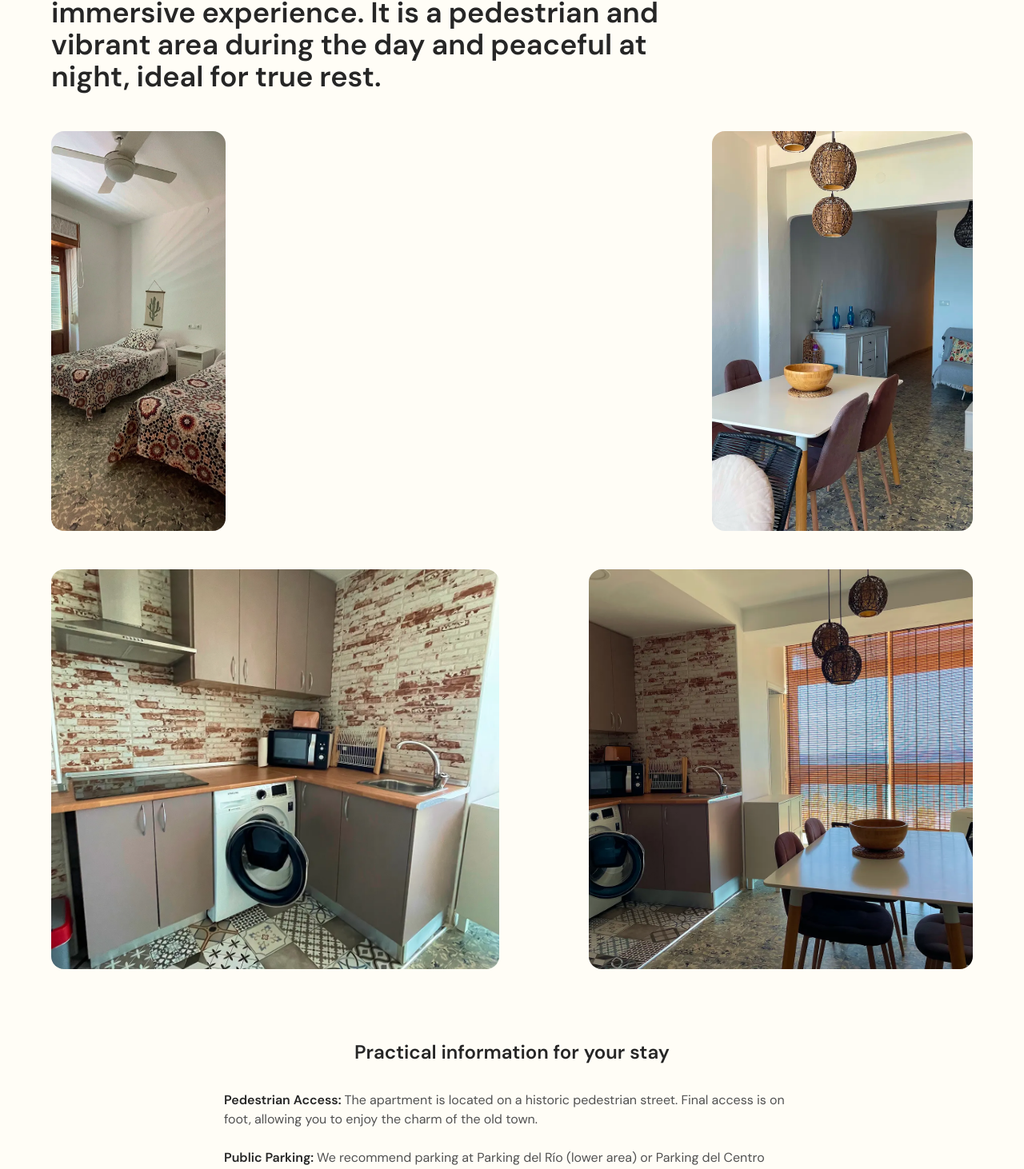
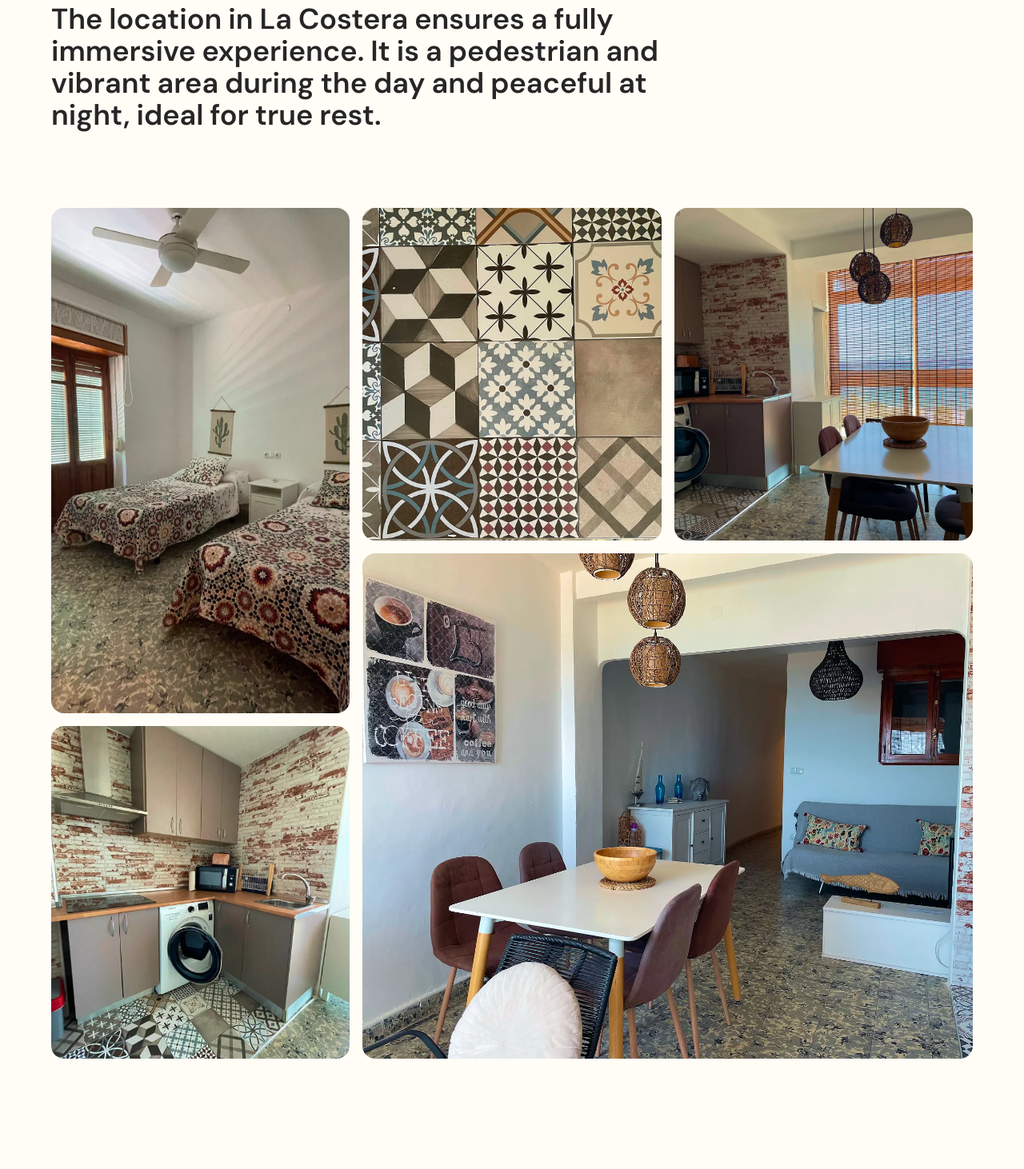
Before and after one commit to JaumeEsquerdo/costera-n1, a Next.js app in the folder costera-n1/: page /en/detalles in a window 1280 px wide. Shown: the part 660-2122 px from the top of the page at 80% size. Built offline with nearby package versions, Linux system fonts and the light colour scheme.

Commit message:
layout bento grid para la galería de imgs en Detalles

```diff
--- a/costera-n1/app/[locale]/contacto/page.jsx
+++ b/costera-n1/app/[locale]/contacto/page.jsx
@@ -19,8 +19,8 @@ export default function Contacto() {
       <main className="flex flex-col min-h-screen lg:h-screen w-[90%] max-w-400 mx-auto ">
         <div className="pt-40 lg:w-full  lg:flex lg:h-[30vh] lg:pt-0 lg:items-end">
           <motion.h1
-            initial={{ opacity: 0, x: -100 }}
-            animate={{ opacity: 1, x: 0 }}
+            initial={{ opacity: 0, y: -40 }}
+            animate={{ opacity: 1, y: 0 }}
             transition={{ duration: 1.8, ease: [0.33, 1, 0.68, 1] }}
             className="text-4xl font-title text-left w-full  lg:text-start text-neutral-800"
           >
--- a/costera-n1/app/[locale]/detalles/page.jsx
+++ b/costera-n1/app/[locale]/detalles/page.jsx
@@ -17,7 +17,7 @@ const blockTextsVariants = {
   initial: {},
   show: {
     transition: {
-      staggerChildren: 0.36,
+      staggerChildren: 1.42,
     },
   },
 };
@@ -48,11 +48,11 @@ export default function Detalles() {
   return (
     <>
       <Header />
-      <main className="flex flex-col min-h-screen w-[90%] gap-8 lg:gap-12 max-w-400 mx-auto ">
-        <div className="pt-40 lg:w-full flex flex-col lg:flex-row h-[50vh] lg:h-[40vh] justify-between lg:pt-0 gap-8 lg:items-end overflow-hidden">
+      <main className="flex flex-col min-h-screen w-[90%] gap-8 lg:gap-24 max-w-400 mx-auto overflow-hidden">
+        <div className="pt-40 lg:w-full flex flex-col lg:flex-row h-[50vh] lg:h-[40vh] justify-between lg:pt-0 gap-8 lg:items-end ">
           <motion.h1
-            initial={{ opacity: 0, x: -40 }}
-            animate={{ opacity: 1, x: 0 }}
+            initial={{ opacity: 0, y: -40 }}
+            animate={{ opacity: 1, y: 0 }}
             transition={{ duration: 1.8, ease: [0.33, 1, 0.68, 1] }}
             className="text-4xl font-title text-left w-full lg:max-w-1/2  lg:text-start text-neutral-800"
           >
@@ -84,8 +84,8 @@ export default function Detalles() {
           ))}
         </motion.div>
 
-        <div className="flex flex-col lg:flex-row justify-between gap-8">
-          <div className="relative w-120 max-w-full h-60 overflow-hidden lg:h-125 lg:max-h-200 lg:w-[40%] lg:max-w-160 rounded-2xl">
+        <div className="grid grid-cols-1 md:grid-cols-2 lg:grid-cols-3 gap-4 grid-flow-dense auto-rows-[200px]">
+          <div className="lg:col-span-1 lg:row-span-3 relative overflow-hidden rounded-2xl">
             <Image
               src={imgHabitacionDetalles}
               fill
@@ -95,7 +95,7 @@ export default function Detalles() {
               className="object-cover"
             />
           </div>{" "}
-          <div className="relative w-90 max-w-full h-60 overflow-hidden lg:h-full lg:max-h-160 lg:w-full lg:max-w-[50%] rounded-2xl">
+          <div className="lg:col-span-1 lg:row-span-2 relative overflow-hidden rounded-2xl">
             <Image
               src={imgPortadaDetalles}
               fill
@@ -105,7 +105,25 @@ export default function Detalles() {
               className="object-cover"
             />
           </div>
-          <div className="relative w-60 max-w-full h-60 overflow-hidden lg:h-125 lg:max-h-200 lg:w-[60%] lg:max-w-340 rounded-2xl">
+          <div className="lg:col-span-1 lg:row-span-2 relative overflow-hidden rounded-2xl">
+            <Image
+              src="/imgs-casa/img-piso-15.webp"
+              fill
+              loading="lazy"
+              alt={textsDetalles.imageAlt}
+              className="object-cover"
+            />
+          </div>
+          <div className="lg:col-start-1 lg:col-span-1 lg:row-span-2 relative overflow-hidden rounded-2xl">
+            <Image
+              src="/imgs-casa/img-piso-20.webp"
+              fill
+              loading="lazy"
+              alt={textsDetalles.imageAlt}
+              className="object-cover"
+            />
+          </div>
+          <div className="md:col-span-2 md:row-span-2 lg:col-span-2 lg:row-span-3 relative overflow-hidden rounded-2xl">
             <Image
               src={imgComedorDetalles}
               fill
@@ -116,30 +134,11 @@ export default function Detalles() {
             />
           </div>
         </div>
-        <div className="flex flex-col lg:flex-row justify-between gap-8">
-          <div className="relative w-80 max-w-full h-60 overflow-hidden lg:h-125 lg:max-h-200 lg:w-full lg:max-w-140 rounded-2xl">
-            <Image
-              src="/imgs-casa/img-piso-20.webp"
-              fill
-              loading="lazy"
-              alt={textsDetalles.imageAlt}
-              className="object-cover"
-            />
-          </div>
-          <div className="relative w-40 max-w-full h-60 overflow-hidden lg:h-125 lg:max-h-200 lg:w-full lg:max-w-120 rounded-2xl">
-            <Image
-              src="/imgs-casa/img-piso-15.webp"
-              fill
-              loading="lazy"
-              alt={textsDetalles.imageAlt}
-              className="object-cover"
-            />
-          </div>
-        </div>
+
         <motion.div
           initial={{ opacity: 0, y: -100 }}
           whileInView={{ opacity: 1, y: 0 }}
-          transition={{ duration: 0.8, ease: [0.33, 1, 0.68, 1] }}
+          transition={{ duration: 2.6, ease: [0.33, 1, 0.68, 1] }}
           className="flex flex-col gap-8 pt-10 pb-20 lg:pb-50 md:max-w-5/8 mx-auto"
         >
           <h2 className="text-2xl text-neutral-800 font-semibold text-center">
--- a/costera-n1/app/components/AnimatedText.jsx
+++ b/costera-n1/app/components/AnimatedText.jsx
@@ -4,7 +4,7 @@ const variantsContainer = {
   initial: {},
   show: {
     transition: {
-      staggerChildren: 0.006,
+      staggerChildren: 0.04,
     },
   },
 };
```
